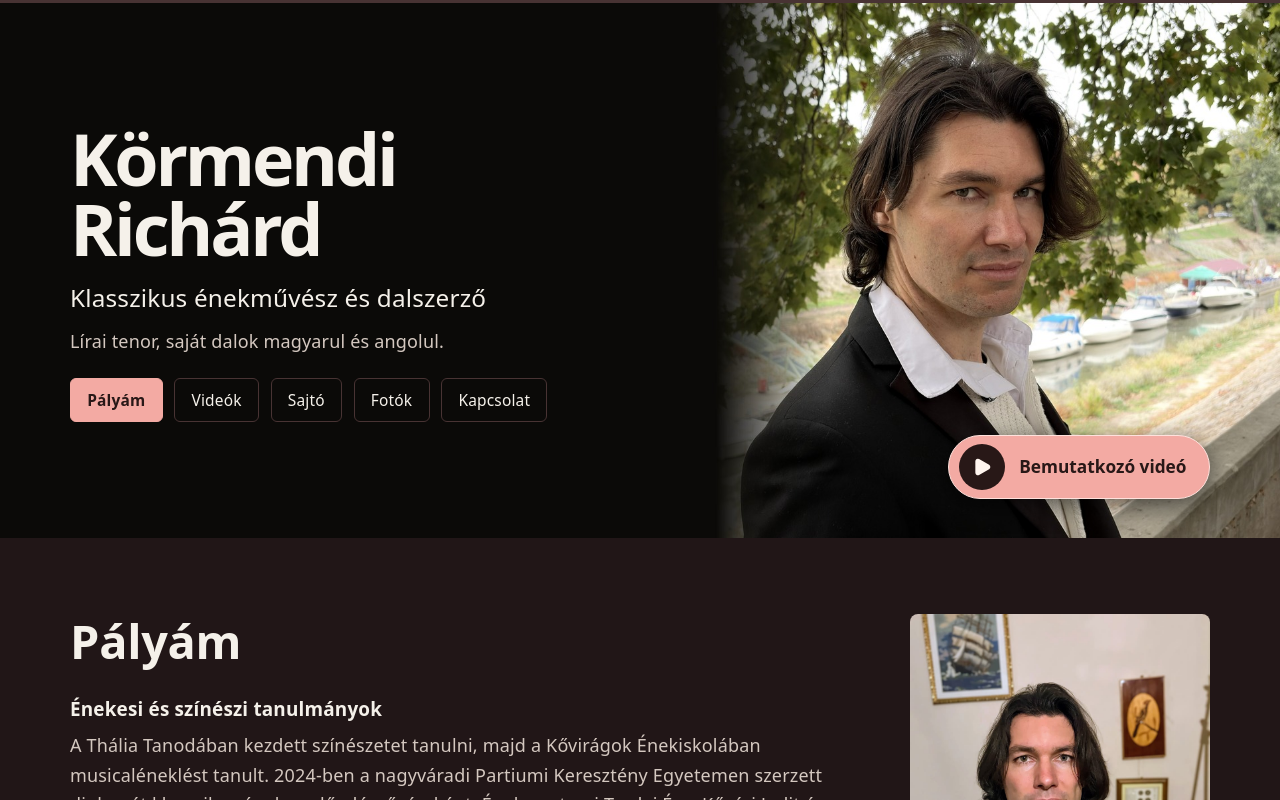
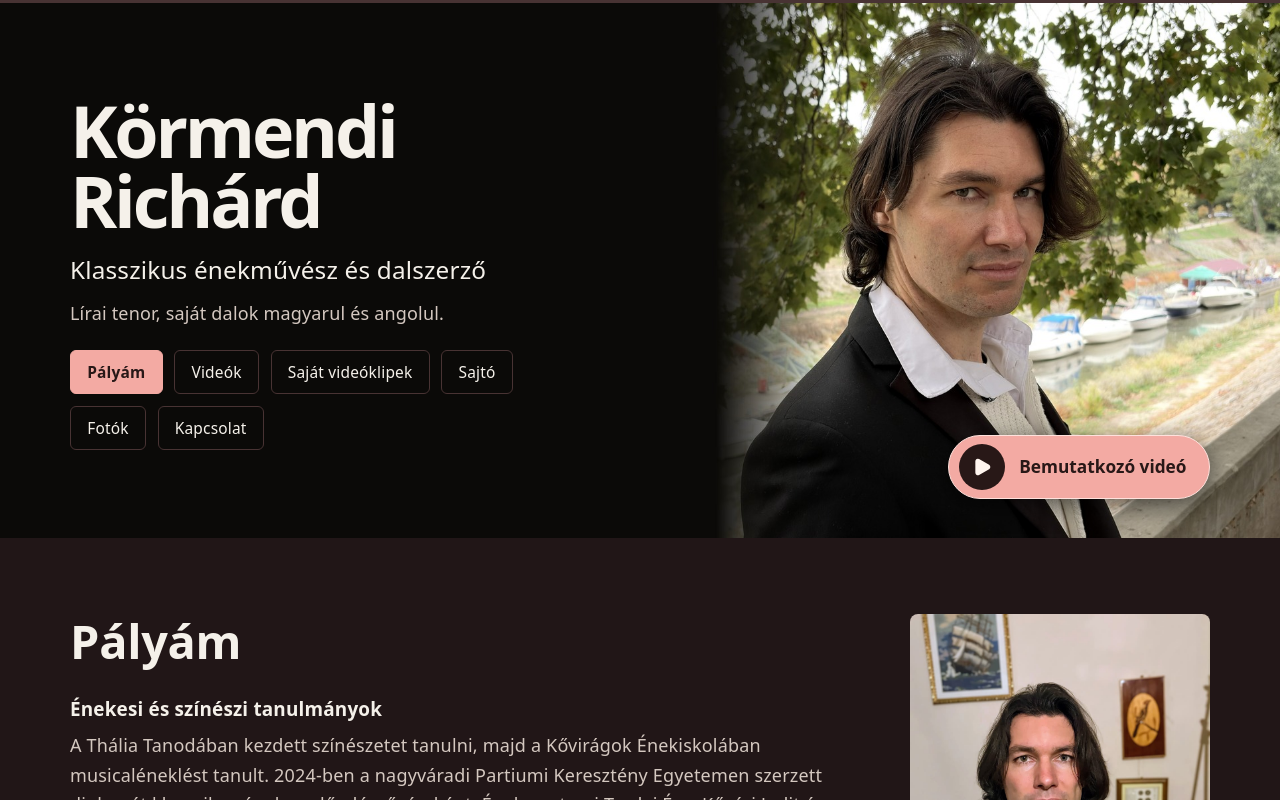
Before and after one commit to rickcircle/richard-kormendi-site, a React (Vite) app: page /bemutatkozas in a window 1280 px wide. Shown: the top 800 px of the page. Built offline with nearby package versions, Linux system fonts and the light colour scheme; a web font is replaced by a local one.

Commit message:
Link original music videos in the artist profile menu

```diff
--- a/src/pages/Epk.jsx
+++ b/src/pages/Epk.jsx
@@ -249,6 +249,7 @@ export default function Epk({ artistProfile = false }) {
               <nav ref={menuRef} className="epk-actions" aria-label={hu ? "Az oldal tartalma" : "On this page"}>
                 <a className="epk-button epk-button-primary" href="#palyam">{hu ? "Pályám" : "Biography"}</a>
                 <a className="epk-button" href="#videok">{hu ? "Videók" : "Videos"}</a>
+                <a className="epk-button" href="#videoklipek">{hu ? "Saját videóklipek" : "Original music videos"}</a>
                 <a className="epk-button" href="#sajto">{hu ? "Sajtó" : "Press"}</a>
                 <a className="epk-button" href="#fotok">{hu ? "Fotók" : "Photos"}</a>
                 <a className="epk-button" href="#kapcsolat">{hu ? "Kapcsolat" : "Contact"}</a>
@@ -299,7 +300,7 @@ export default function Epk({ artistProfile = false }) {
           </section>
         )}
 
-        <section className="epk-section" aria-labelledby="epk-more-videos-heading">
+        <section id={artistProfile ? "videoklipek" : undefined} className="epk-section" aria-labelledby="epk-more-videos-heading">
           <div className="epk-wrap">
             <h2 id="epk-more-videos-heading">{hu ? "Saját klipek és musical" : "Music videos and musical theatre"}</h2>
             <div className="epk-grid epk-wide-videos">
```
